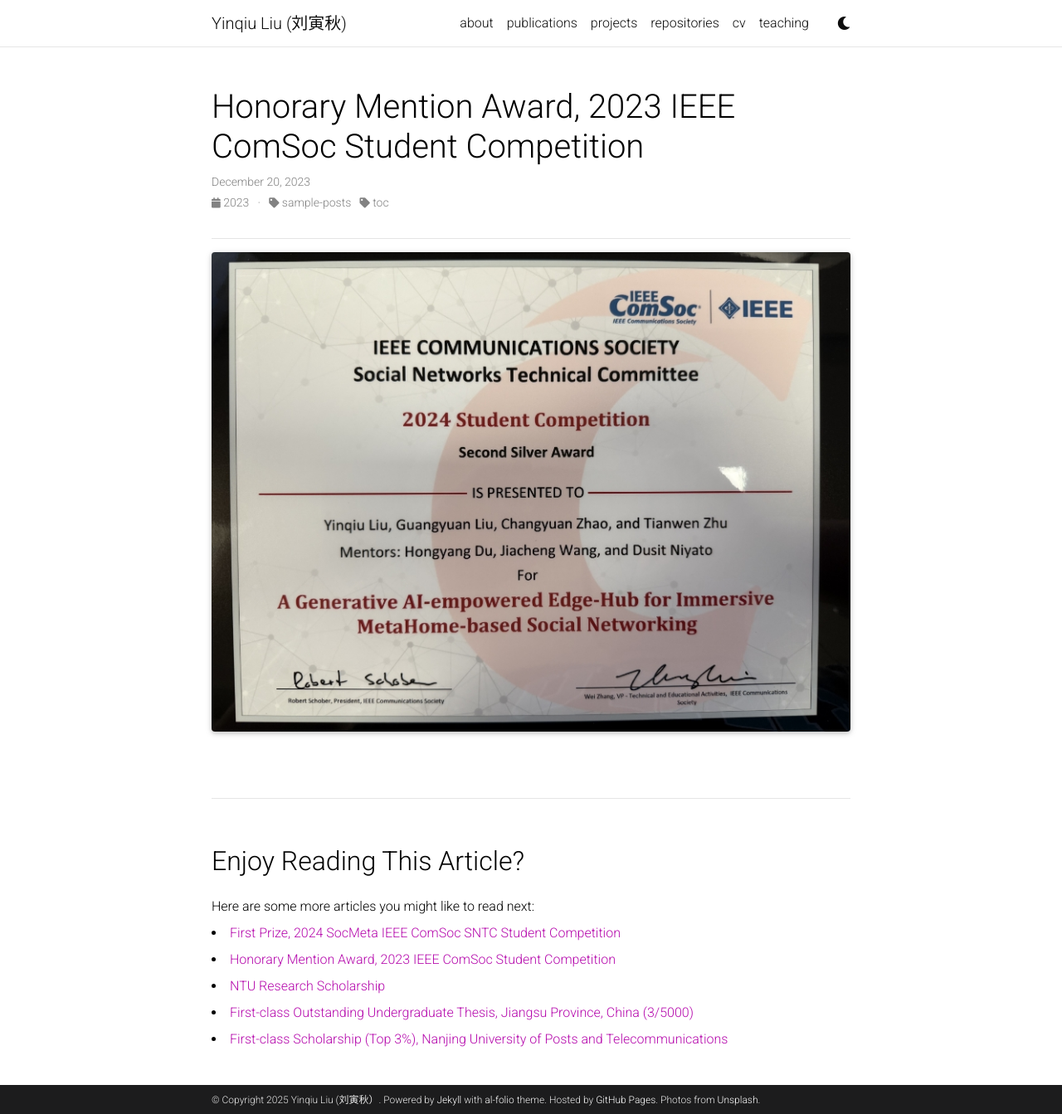
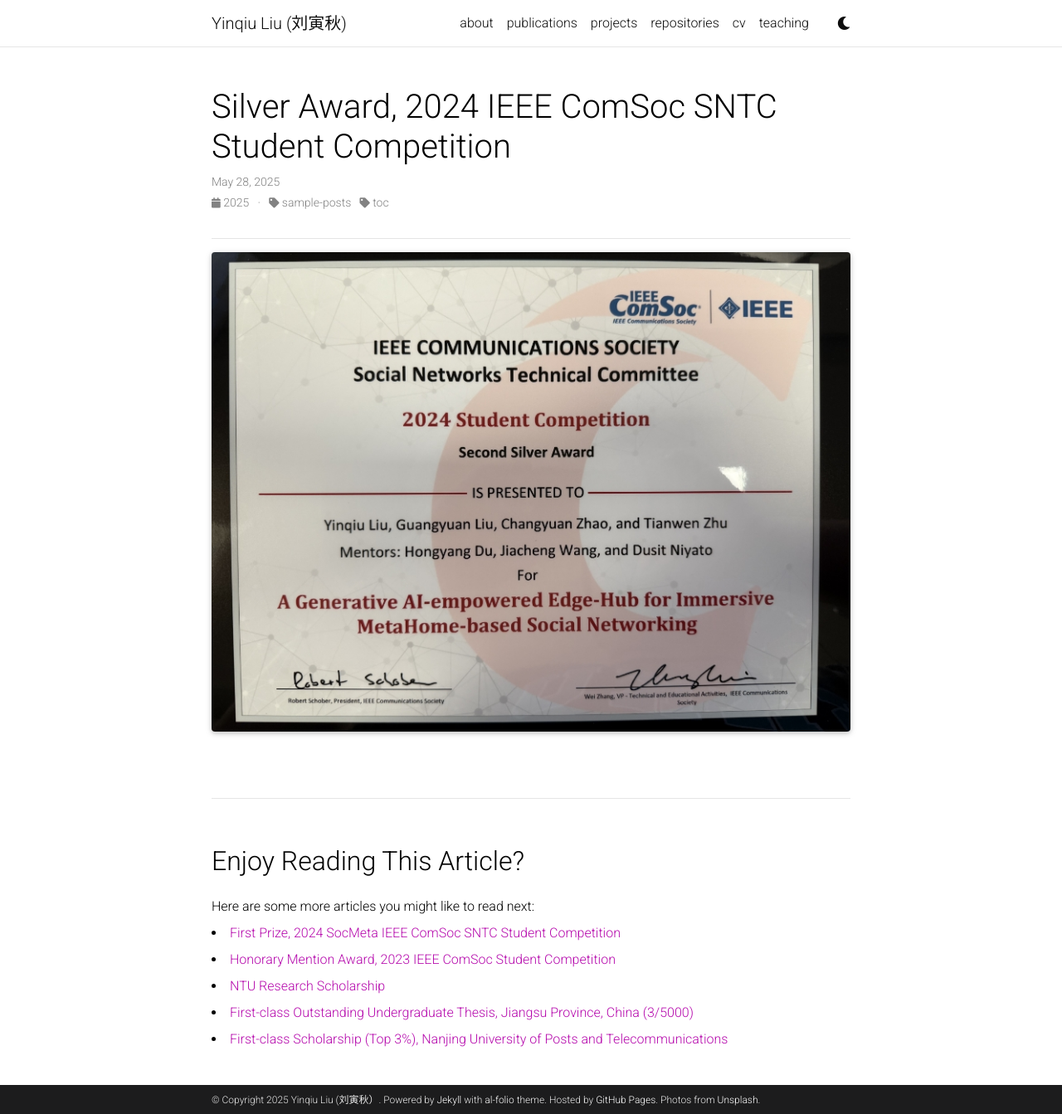
Before and after one commit to yinqiuliu/yinqiuliu.github.io, a Jekyll site: the page built from _posts/2025-5-28-SocMeta.md, in a window 1280 px wide and 1343 px high. Shown: the whole window at 83% size. Built offline with Jekyll 4.4.1, drawn with Linux system fonts in a browser that asks for light colours; full-size pictures stand in for the smaller copies a plugin makes; comment, search, counter and statistics services are not loaded; a style sheet for code colours, icons or effects is not loaded; the table of contents is made by our own code.

Commit message:
Update 2025-5-28-SocMeta.md

```diff
--- a/_posts/2025-5-28-SocMeta.md
+++ b/_posts/2025-5-28-SocMeta.md
@@ -1,7 +1,7 @@
 ---
 layout: post
-title: Honorary Mention Award, 2023 IEEE ComSoc Student Competition
-date: 2023-12-20 11:59:00-0400
+title: Silver Award, 2024 IEEE ComSoc SNTC Student Competition
+date: 2025-5-28 11:59:00-0400
 description:
 categories: sample-posts toc
 toc: true
```
